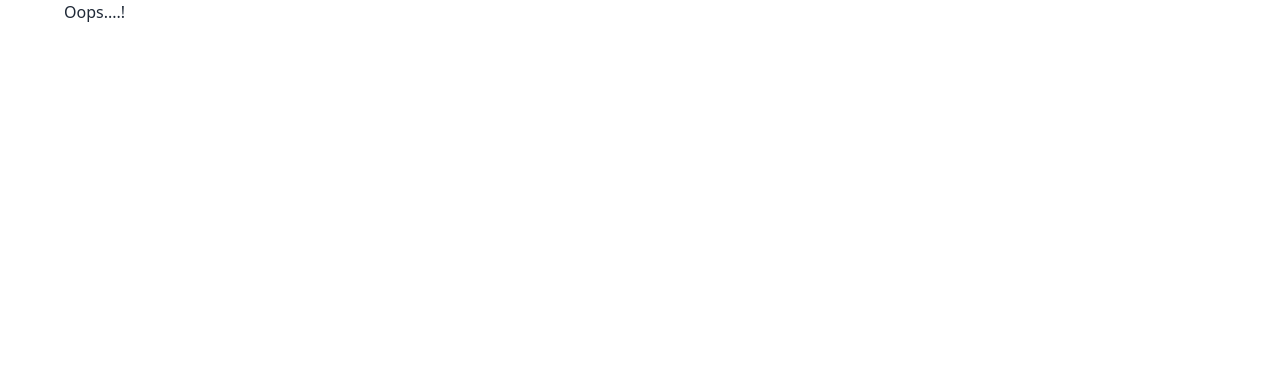
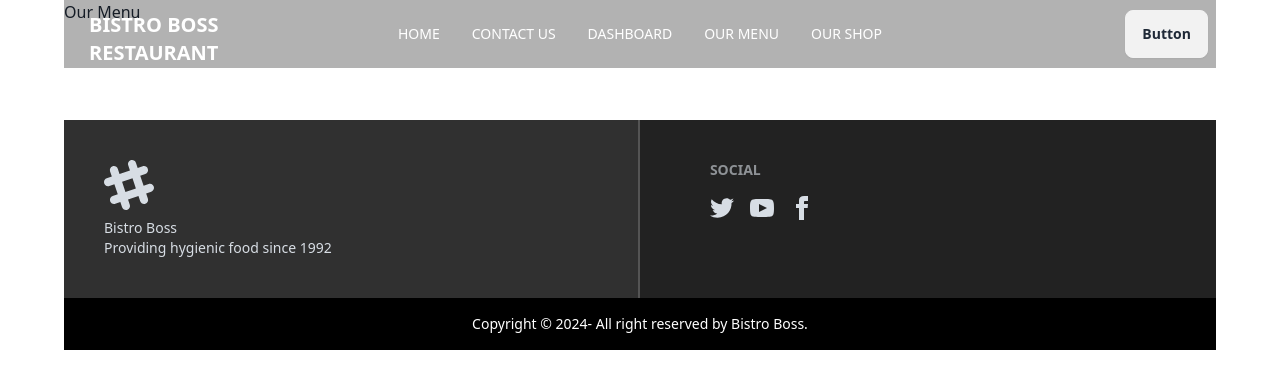
Before and after one commit to ahmadtnvir/Bistro-Boss, a React (Vite) app: page /menu in a window 1280 px wide. Before the commit this address had no page. Shown: the top 388 px of the page. Built offline with nearby package versions, Linux system fonts and the light colour scheme.

Commit message:
Dynamic Page Title By Route Using React Helmet

```diff
--- a/index.html
+++ b/index.html
@@ -2,9 +2,9 @@
 <html lang="en" data-theme="light">
   <head>
     <meta charset="UTF-8" />
-    <link rel="icon" type="image/svg+xml" href="/vite.svg" />
+    <link rel="icon" type="image/svg+xml" href="./src/assets/logo.png" />
     <meta name="viewport" content="width=device-width, initial-scale=1.0" />
-    <title>Vite + React</title>
+    <title>BISTRO BOSS RESTAURANT</title>
   </head>
   <body>
     <div id="root"></div>
--- a/package.json
+++ b/package.json
@@ -15,6 +15,7 @@
     "match-sorter": "^6.3.4",
     "react": "^18.2.0",
     "react-dom": "^18.2.0",
+    "react-helmet-async": "^2.0.5",
     "react-icons": "^5.2.1",
     "react-responsive-carousel": "^3.2.23",
     "react-router-dom": "^6.23.1",
--- a/src/Pages/Home/Home/Home.jsx
+++ b/src/Pages/Home/Home/Home.jsx
@@ -1,3 +1,4 @@
+import { Helmet } from "react-helmet-async";
 import Banner from "../Banner/Banner";
 import Category from "../Category/Category";
 import Contact from "../Contact/Contact";
@@ -11,6 +12,9 @@ import Testimonial from "../Testimonial/Testimonial";
 const Home = () => {
     return (
         <div>
+            <Helmet>
+                <title>BISTRO BOSS | HOME</title>
+            </Helmet>
             <Banner></Banner>
             <Category></Category>
             <ServiceBanner></ServiceBanner>
--- /dev/null
+++ b/src/Pages/Menu/Menu.jsx
@@ -0,0 +1,15 @@
+import { Helmet } from "react-helmet-async";
+
+
+const Menu = () => {
+    return (
+        <div>
+            <Helmet>
+                <title>BISTRO BOSS | MENU</title>
+            </Helmet>
+            <h1>Our Menu</h1>
+        </div>
+    );
+};
+
+export default Menu;
--- a/src/Pages/Shared/Navbar/Navbar.jsx
+++ b/src/Pages/Shared/Navbar/Navbar.jsx
@@ -13,7 +13,7 @@ const Navbar = () => {
         <Link to={'/'}>DASHBOARD</Link>
       </li>
       <li>
-        <Link to={'/'}>OUR MENU</Link>
+        <Link to={'/menu'}>OUR MENU</Link>
       </li>
       <li>
         <Link to={'/'}>OUR SHOP</Link>
@@ -47,7 +47,7 @@ const Navbar = () => {
             {links}
           </ul>
         </div>
-        <a className="btn btn-ghost text-xl">Bistro Boss <br /> Restaurant</a>
+        <a className="btn btn-ghost text-xl uppercase">Bistro Boss <br /> Restaurant</a>
       </div>
       <div className="navbar-center hidden lg:flex">
         <ul className="menu menu-horizontal px-1">
--- a/src/Routes/Routes.jsx
+++ b/src/Routes/Routes.jsx
@@ -2,6 +2,7 @@ import { createBrowserRouter } from "react-router-dom";
 import Main from "../Layout/Main";
 import Error from "../Pages/Error/Error";
 import Home from "../Pages/Home/Home/Home";
+import Menu from "../Pages/Menu/Menu";
 
 export const router = createBrowserRouter([
   {
@@ -12,6 +13,10 @@ export const router = createBrowserRouter([
         {
             path: '/',
             element: <Home></Home>
+        },
+        {
+          path: '/menu',
+          element: <Menu></Menu>
         }
     ]
   },
--- a/src/main.jsx
+++ b/src/main.jsx
@@ -3,11 +3,14 @@ import ReactDOM from "react-dom/client";
 import "./index.css";
 import { RouterProvider } from "react-router-dom";
 import { router } from "./Routes/Routes.jsx";
+import { HelmetProvider } from "react-helmet-async";
 
 ReactDOM.createRoot(document.getElementById("root")).render(
   <React.StrictMode>
-    <div className="max-w-[90%] md:max-w-[90%] lg:max-w-6xl mx-auto">
-      <RouterProvider router={router} />
-    </div>
+    <HelmetProvider>
+      <div className="max-w-[90%] md:max-w-[90%] lg:max-w-6xl mx-auto">
+        <RouterProvider router={router} />
+      </div>
+    </HelmetProvider>
   </React.StrictMode>
 );
```
Also changed, not shown: 1 other file (tests, documents, lock files or other folders).
